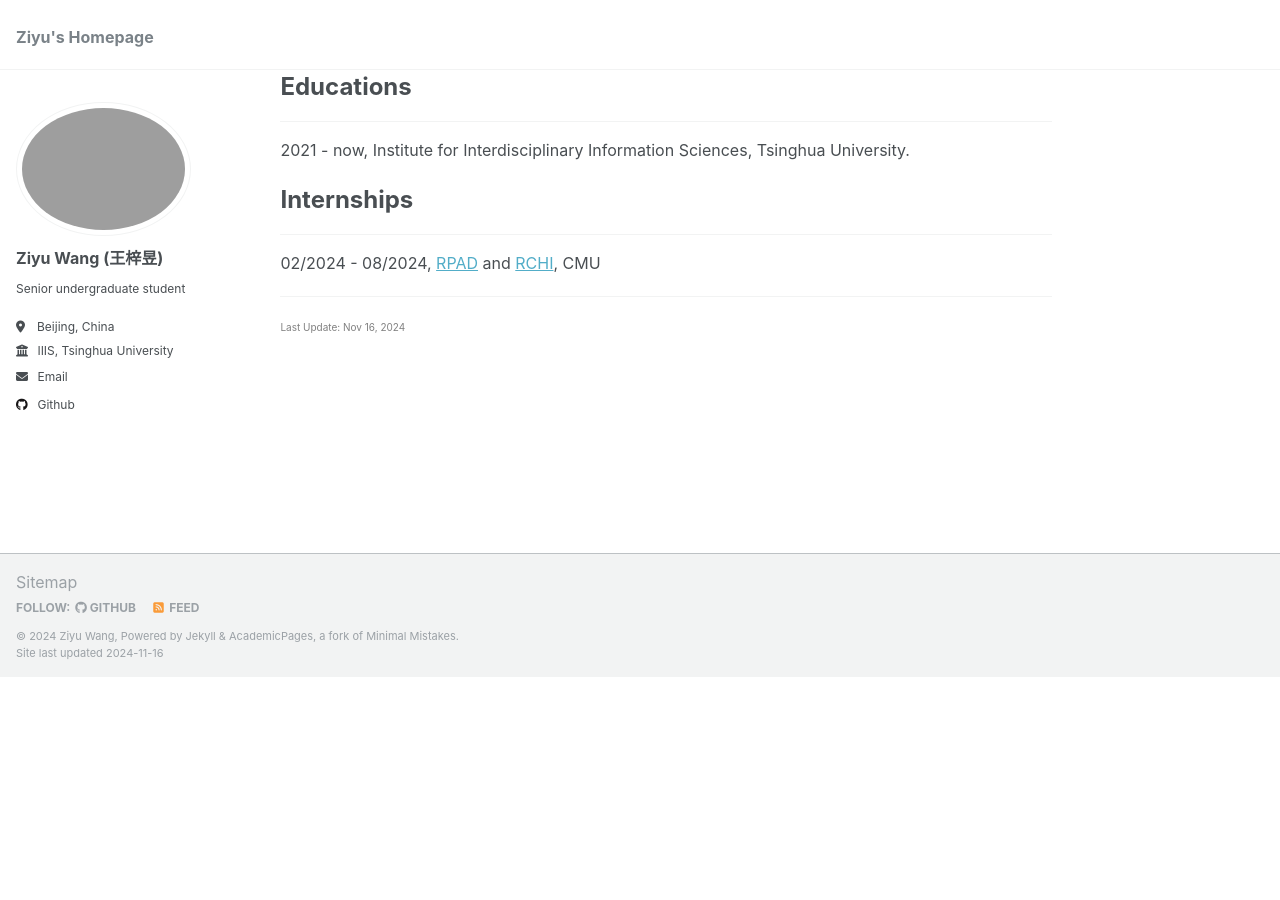
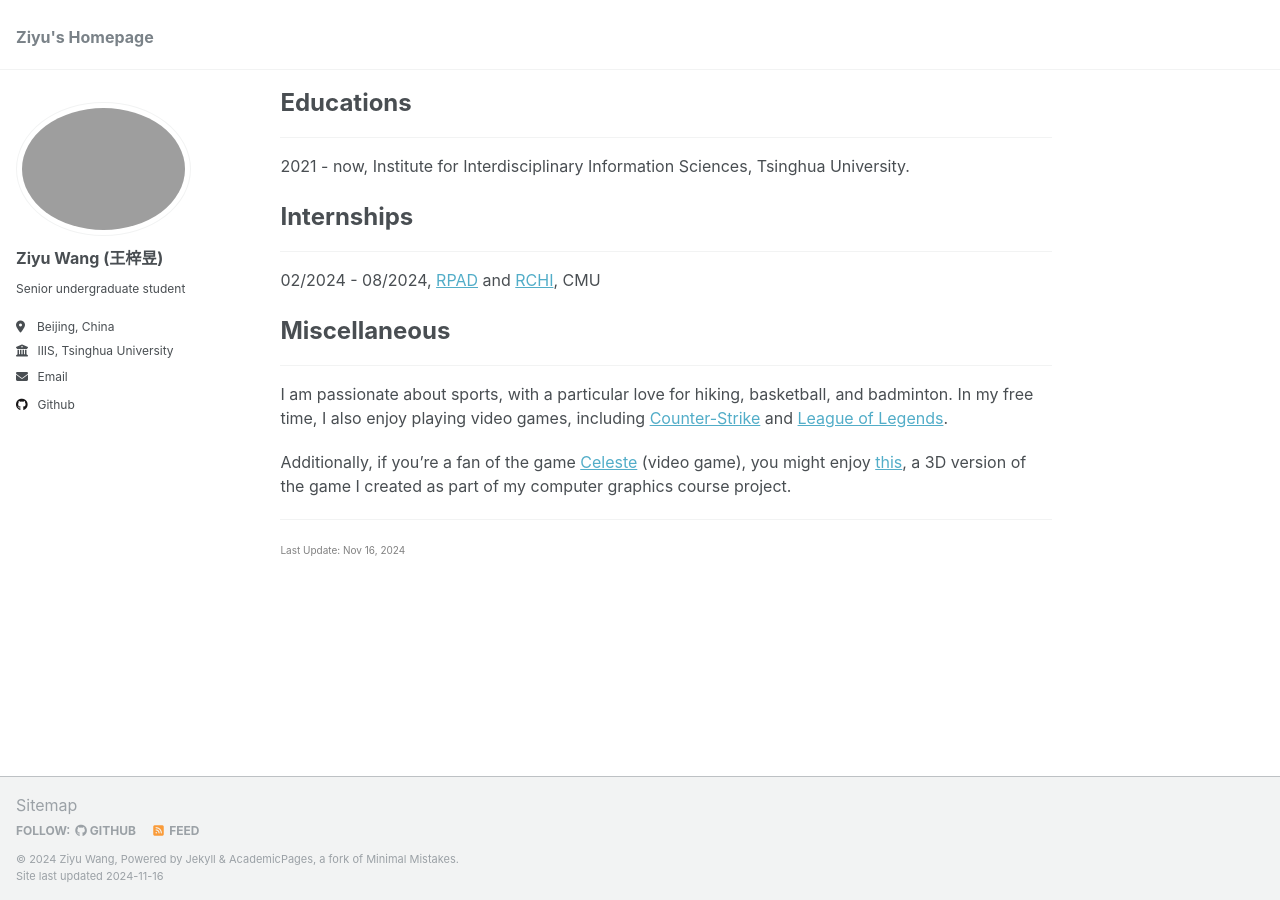
Before and after one commit to wadiuvatzy/wadiuvatzy.github.io, a Jekyll site: the page built from _pages/about.md, in a window 1280 px wide and 900 px high, scrolled down 1459 px. Built offline with Jekyll 4.4.1, drawn with Linux system fonts in a browser that asks for light colours; before the commit the page ends 2136 px from its top, so only the background shows below that; some of the changed text lies outside the part shown.

Commit message:
update about.md

```diff
--- a/_pages/about.md
+++ b/_pages/about.md
@@ -121,6 +123,13 @@ Angela Rodriguez-Izquierdo, **Ziyu Wang**, Jiahe Xu, Lifan Yu, Ben Eisner, Max L
 ---
 02/2024 - 08/2024, [RPAD](https://r-pad.github.io/) and [RCHI](https://rchi-lab.github.io/), CMU
 
+# Miscellaneous
+---
+
+I am passionate about sports, with a particular love for hiking, basketball, and badminton. In my free time, I also enjoy playing video games, including [Counter-Strike](https://www.counter-strike.net/go/) and [League of Legends](https://www.leagueoflegends.com/en-us/).
+
+Additionally, if you're a fan of the game [Celeste](https://www.celestegame.com/) (video game), you might enjoy [this](https://acg-group.github.io/), a 3D version of the game I created as part of my computer graphics course project.
+
 
 ---
 <font color="grey" size="1">Last Update: Nov 16, 2024</font>
```
Also changed, not shown: other parts of _pages/about.md (+2 -0 lines).
